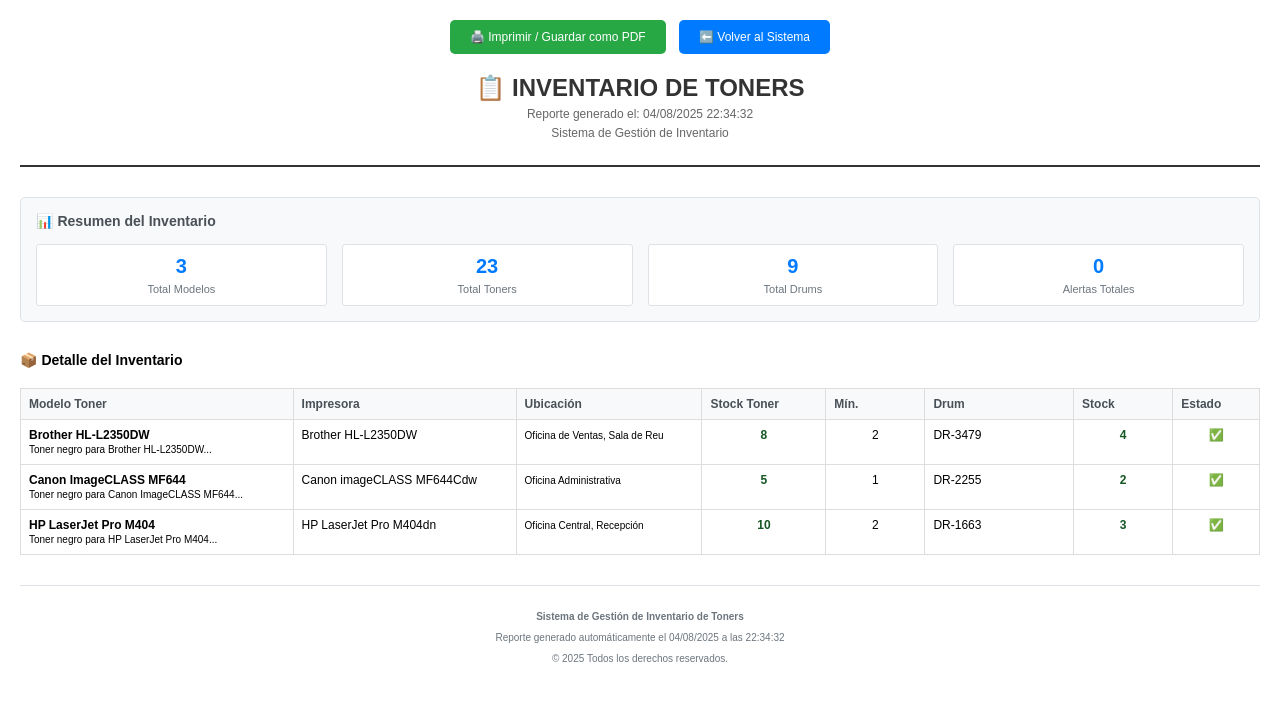
After one commit to ivankorner/toners, a PHP site: page /generar_pdf_inventario.php in a window 1280 px wide. The commit adds this page. Shown: the top 701 px of the page. Run offline with PHP 8.4, Linux system fonts and the light colour scheme; data comes from the database, SQL or seed files in the repository.

Commit message:
Subiendo Protoripo 5

```diff
--- /dev/null
+++ b/generar_pdf_inventario.php
@@ -0,0 +1,365 @@
+<?php
+require_once 'config/database.php';
+
+// Verificar si se debe generar PDF o mostrar HTML
+$generar_pdf = isset($_GET['pdf']) && $_GET['pdf'] == '1';
+
+if ($generar_pdf) {
+    // Configurar headers para PDF usando wkhtmltopdf o similar
+    // Por ahora, mostraremos una versión optimizada para imprimir
+    header('Content-Type: text/html; charset=UTF-8');
+} else {
+    header('Content-Type: text/html; charset=UTF-8');
+}
+
+?>
+<!DOCTYPE html>
+<html>
+<head>
+    <meta charset="UTF-8">
+    <title>Inventario de Toners - <?php echo date('d/m/Y'); ?></title>
+    <style>
+        <?php if ($generar_pdf): ?>
+        @media print {
+            body { margin: 0; }
+            .no-print { display: none !important; }
+        }
+        <?php endif; ?>
+
+        body {
+            font-family: Arial, sans-serif;
+            font-size: 12px;
+            margin: <?php echo $generar_pdf ? '10px' : '20px'; ?>;
+            background: white;
+        }
+        .header {
+            text-align: center;
+            margin-bottom: 30px;
+            border-bottom: 2px solid #333;
+            padding-bottom: 20px;
+        }
+        .header h1 {
+            color: #333;
+            margin: 0;
+            font-size: 24px;
+        }
+        .header p {
+            color: #666;
+            margin: 5px 0;
+        }
+        .summary {
+            background-color: #f8f9fa;
+            padding: 15px;
+            border-radius: 5px;
+            margin-bottom: 30px;
+            border: 1px solid #dee2e6;
+        }
+        .summary h3 {
+            margin-top: 0;
+            color: #495057;
+        }
+        .summary-grid {
+            display: grid;
+            grid-template-columns: repeat(4, 1fr);
+            gap: 15px;
+            margin-top: 15px;
+        }
+        .summary-item {
+            text-align: center;
+            padding: 10px;
+            background: white;
+            border-radius: 3px;
+            border: 1px solid #dee2e6;
+        }
+        .summary-item .number {
+            font-size: 20px;
+            font-weight: bold;
+            color: #007bff;
+        }
+        .summary-item .label {
+            font-size: 11px;
+            color: #6c757d;
+            margin-top: 5px;
+        }
+        table {
+            width: 100%;
+            border-collapse: collapse;
+            margin-top: 20px;
+            font-size: <?php echo $generar_pdf ? '10px' : '12px'; ?>;
+        }
+        th, td {
+            border: 1px solid #ddd;
+            padding: <?php echo $generar_pdf ? '4px' : '8px'; ?>;
+            text-align: left;
+            vertical-align: top;
+        }
+        th {
+            background-color: #f8f9fa;
+            font-weight: bold;
+            color: #495057;
+        }
+        .alert-low {
+            background-color: #fff3cd;
+            color: #856404;
+        }
+        .alert-critical {
+            background-color: #f8d7da;
+            color: #721c24;
+        }
+        .stock-normal {
+            color: #155724;
+        }
+        .footer {
+            margin-top: 30px;
+            text-align: center;
+            font-size: 10px;
+            color: #6c757d;
+            border-top: 1px solid #dee2e6;
+            padding-top: 15px;
+        }
+        .drum-info {
+            font-size: 10px;
+            color: #6c757d;
+            font-style: italic;
+        }
+        .btn-group {
+            margin-bottom: 20px;
+            text-align: center;
+        }
+        .btn {
+            display: inline-block;
+            padding: 10px 20px;
+            margin: 0 5px;
+            background-color: #007bff;
+            color: white;
+            text-decoration: none;
+            border-radius: 5px;
+            border: none;
+            cursor: pointer;
+        }
+        .btn:hover {
+            background-color: #0056b3;
+        }
+        .btn-success {
+            background-color: #28a745;
+        }
+        .btn-success:hover {
+            background-color: #1e7e34;
+        }
+        .alerts-section {
+            margin-top: 30px;
+            border: 2px solid #dc3545;
+            border-radius: 5px;
+            padding: 15px;
+            background-color: #f8d7da;
+        }
+        .alerts-section h3 {
+            color: #721c24;
+            margin-top: 0;
+        }
+        .alert-list {
+            margin: 10px 0;
+            padding-left: 20px;
+        }
+        .alert-list li {
+            margin: 5px 0;
+        }
+    </style>
+    <?php if ($generar_pdf): ?>
+    <script>
+        window.onload = function() {
+            window.print();
+        };
+    </script>
+    <?php endif; ?>
+</head>
+<body>
+    <?php if (!$generar_pdf): ?>
+    <div class="btn-group no-print">
+        <a href="?pdf=1" class="btn btn-success" target="_blank">
+            🖨️ Imprimir / Guardar como PDF
+        </a>
+        <a href="javascript:history.back()" class="btn">
+            ⬅️ Volver al Sistema
+        </a>
+    </div>
+    <?php endif; ?>
+
+    <div class="header">
+        <h1>📋 INVENTARIO DE TONERS</h1>
+        <p>Reporte generado el: <?php echo date('d/m/Y H:i:s'); ?></p>
+        <p>Sistema de Gestión de Inventario</p>
+    </div>
+
+    <?php
+    try {
+        // Obtener estadísticas generales
+        $stats = $pdo->query("SELECT
+            COUNT(*) as total_modelos,
+            SUM(cantidad_actual) as total_stock,
+            COUNT(CASE WHEN cantidad_actual <= cantidad_minima THEN 1 END) as alertas_stock,
+            COUNT(CASE WHEN cantidad_actual <= 0 THEN 1 END) as sin_stock
+            FROM toners")->fetch();
+
+        $drum_stats = $pdo->query("SELECT
+            COUNT(*) as total_drums,
+            SUM(cantidad_actual) as total_stock_drums,
+            COUNT(CASE WHEN cantidad_actual <= cantidad_minima THEN 1 END) as alertas_drums,
+            COUNT(CASE WHEN cantidad_actual <= 0 THEN 1 END) as drums_sin_stock
+            FROM drums")->fetch();
+    ?>
+
+    <div class="summary">
+        <h3>📊 Resumen del Inventario</h3>
+        <div class="summary-grid">
+            <div class="summary-item">
+                <div class="number"><?php echo $stats['total_modelos']; ?></div>
+                <div class="label">Total Modelos</div>
+            </div>
+            <div class="summary-item">
+                <div class="number"><?php echo $stats['total_stock']; ?></div>
+                <div class="label">Total Toners</div>
+            </div>
+            <div class="summary-item">
+                <div class="number"><?php echo $drum_stats['total_stock_drums']; ?></div>
+                <div class="label">Total Drums</div>
+            </div>
+            <div class="summary-item">
+                <div class="number"><?php echo ($stats['alertas_stock'] + $drum_stats['alertas_drums']); ?></div>
+                <div class="label">Alertas Totales</div>
+            </div>
+        </div>
+    </div>
+
+    <h3>📦 Detalle del Inventario</h3>
+    <table>
+        <thead>
+            <tr>
+                <th style="width: 22%;">Modelo Toner</th>
+                <th style="width: 18%;">Impresora</th>
+                <th style="width: 15%;">Ubicación</th>
+                <th style="width: 10%;">Stock Toner</th>
+                <th style="width: 8%;">Mín.</th>
+                <th style="width: 12%;">Drum</th>
+                <th style="width: 8%;">Stock</th>
+                <th style="width: 7%;">Estado</th>
+            </tr>
+        </thead>
+        <tbody>
+            <?php
+            $stmt = $pdo->query("SELECT t.*, d.id as drum_id, d.modelo as drum_modelo, d.cantidad_actual as drum_cantidad, d.cantidad_minima as drum_minima
+                               FROM toners t
+                               LEFT JOIN drums d ON t.id = d.toner_id
+                               ORDER BY t.modelo");
+
+            while ($row = $stmt->fetch()) {
+                // Determinar clases de alerta para toner
+                $toner_class = '';
+                $toner_status = '';
+                if ($row['cantidad_actual'] <= 0) {
+                    $toner_class = 'alert-critical';
+                    $toner_status = '⚠️ CRÍTICO';
+                } elseif ($row['cantidad_actual'] <= $row['cantidad_minima']) {
+                    $toner_class = 'alert-low';
+                    $toner_status = '⚠️ BAJO';
+                } else {
+                    $toner_class = 'stock-normal';
+                    $toner_status = '✅ OK';
+                }
+
+                // Determinar clases de alerta para drum
+                $drum_class = '';
+                $drum_status = '';
+                if (!empty($row['drum_id'])) {
+                    if ($row['drum_cantidad'] <= 0) {
+                        $drum_class = 'alert-critical';
+                        $drum_status = '⚠️';
+                    } elseif ($row['drum_cantidad'] <= $row['drum_minima']) {
+                        $drum_class = 'alert-low';
+                        $drum_status = '⚠️';
+                    } else {
+                        $drum_class = 'stock-normal';
+                        $drum_status = '✅';
+                    }
+                }
+
+                echo "<tr>";
+                echo "<td><strong>" . htmlspecialchars($row['modelo']) . "</strong>";
+                if (!empty($row['detalle']) && !$generar_pdf) {
+                    echo "<br><small>" . htmlspecialchars(substr($row['detalle'], 0, 40)) . "...</small>";
+                }
+                echo "</td>";
+                echo "<td>" . htmlspecialchars($row['modelo_impresora'] ?? 'N/A') . "</td>";
+                echo "<td><small>" . htmlspecialchars(substr($row['implementada'] ?? 'N/A', 0, 30)) . "</small></td>";
+                echo "<td class='{$toner_class}' style='text-align: center;'><strong>" . $row['cantidad_actual'] . "</strong></td>";
+                echo "<td style='text-align: center;'>" . $row['cantidad_minima'] . "</td>";
+
+                if (!empty($row['drum_id'])) {
+                    $drum_name = !empty($row['drum_modelo']) ? $row['drum_modelo'] : 'Drum';
+                    echo "<td>" . htmlspecialchars(substr($drum_name, 0, 15)) . "</td>";
+                    echo "<td class='{$drum_class}' style='text-align: center;'><strong>" . $row['drum_cantidad'] . "</strong></td>";
+                    echo "<td style='text-align: center;'>{$drum_status}</td>";
+                } else {
+                    echo "<td class='drum-info'>No config.</td>";
+                    echo "<td class='drum-info' style='text-align: center;'>-</td>";
+                    echo "<td style='text-align: center;'>-</td>";
+                }
+
+                echo "</tr>";
+            }
+            ?>
+        </tbody>
+    </table>
+
+    <?php
+    // Sección de alertas si existen
+    $alertas = $pdo->query("SELECT modelo, cantidad_actual, cantidad_minima FROM toners
+                           WHERE cantidad_actual <= cantidad_minima
+                           ORDER BY cantidad_actual ASC")->fetchAll();
+
+    $alertas_drums = $pdo->query("SELECT d.modelo as drum_modelo, d.cantidad_actual, d.cantidad_minima, t.modelo as toner_modelo
+                                 FROM drums d
+                                 INNER JOIN toners t ON d.toner_id = t.id
+                                 WHERE d.cantidad_actual <= d.cantidad_minima
+                                 ORDER BY d.cantidad_actual ASC")->fetchAll();
+
+    if (!empty($alertas) || !empty($alertas_drums)) {
+        echo "<div class='alerts-section'>";
+        echo "<h3>⚠️ ALERTAS DE STOCK BAJO</h3>";
+
+        if (!empty($alertas)) {
+            echo "<h4>🖨️ Toners con Stock Bajo:</h4>";
+            echo "<ul class='alert-list'>";
+            foreach ($alertas as $alerta) {
+                echo "<li><strong>" . htmlspecialchars($alerta['modelo']) . "</strong> - Stock: " . $alerta['cantidad_actual'] . " (Mín: " . $alerta['cantidad_minima'] . ")</li>";
+            }
+            echo "</ul>";
+        }
+
+        if (!empty($alertas_drums)) {
+            echo "<h4>🥁 Drums con Stock Bajo:</h4>";
+            echo "<ul class='alert-list'>";
+            foreach ($alertas_drums as $alerta) {
+                $drum_name = !empty($alerta['drum_modelo']) ? $alerta['drum_modelo'] : 'Drum';
+                echo "<li><strong>" . htmlspecialchars($drum_name) . "</strong> (para " . htmlspecialchars($alerta['toner_modelo']) . ") - Stock: " . $alerta['cantidad_actual'] . " (Mín: " . $alerta['cantidad_minima'] . ")</li>";
+            }
+            echo "</ul>";
+        }
+        echo "</div>";
+    }
+
+    } catch(PDOException $e) {
+        echo "<div style='color: red; padding: 20px; border: 1px solid red; background: #ffebee;'>";
+        echo "<h3>Error al generar el reporte</h3>";
+        echo "<p>No se pudo acceder a la base de datos: " . htmlspecialchars($e->getMessage()) . "</p>";
+        echo "</div>";
+    }
+    ?>
+
+    <div class="footer">
+        <p><strong>Sistema de Gestión de Inventario de Toners</strong></p>
+        <p>Reporte generado automáticamente el <?php echo date('d/m/Y \a \l\a\s H:i:s'); ?></p>
+        <p>© <?php echo date('Y'); ?> Todos los derechos reservados.</p>
+    </div>
+</body>
+</html>
```
Also changed, not shown: index.php (+14 -1 lines).
